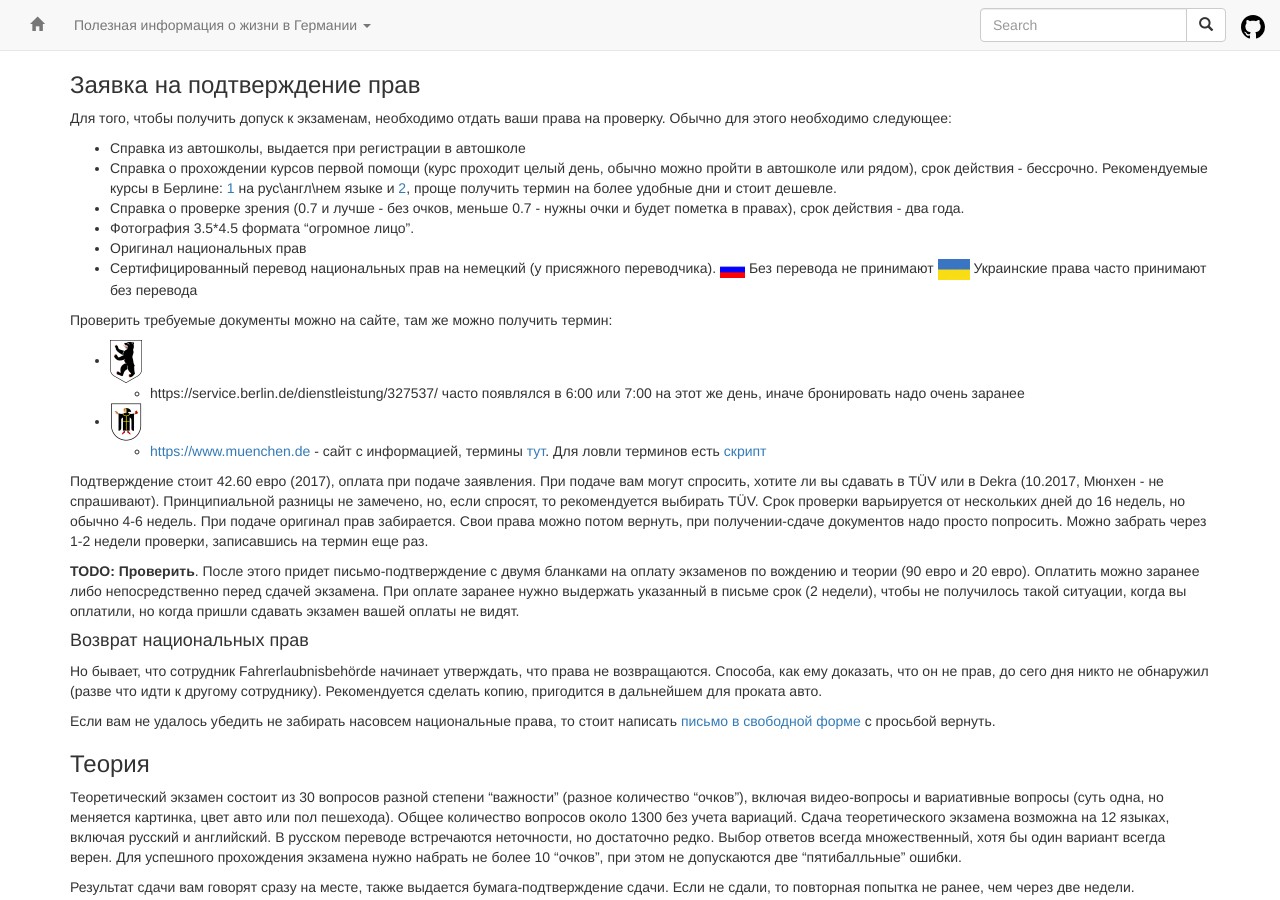
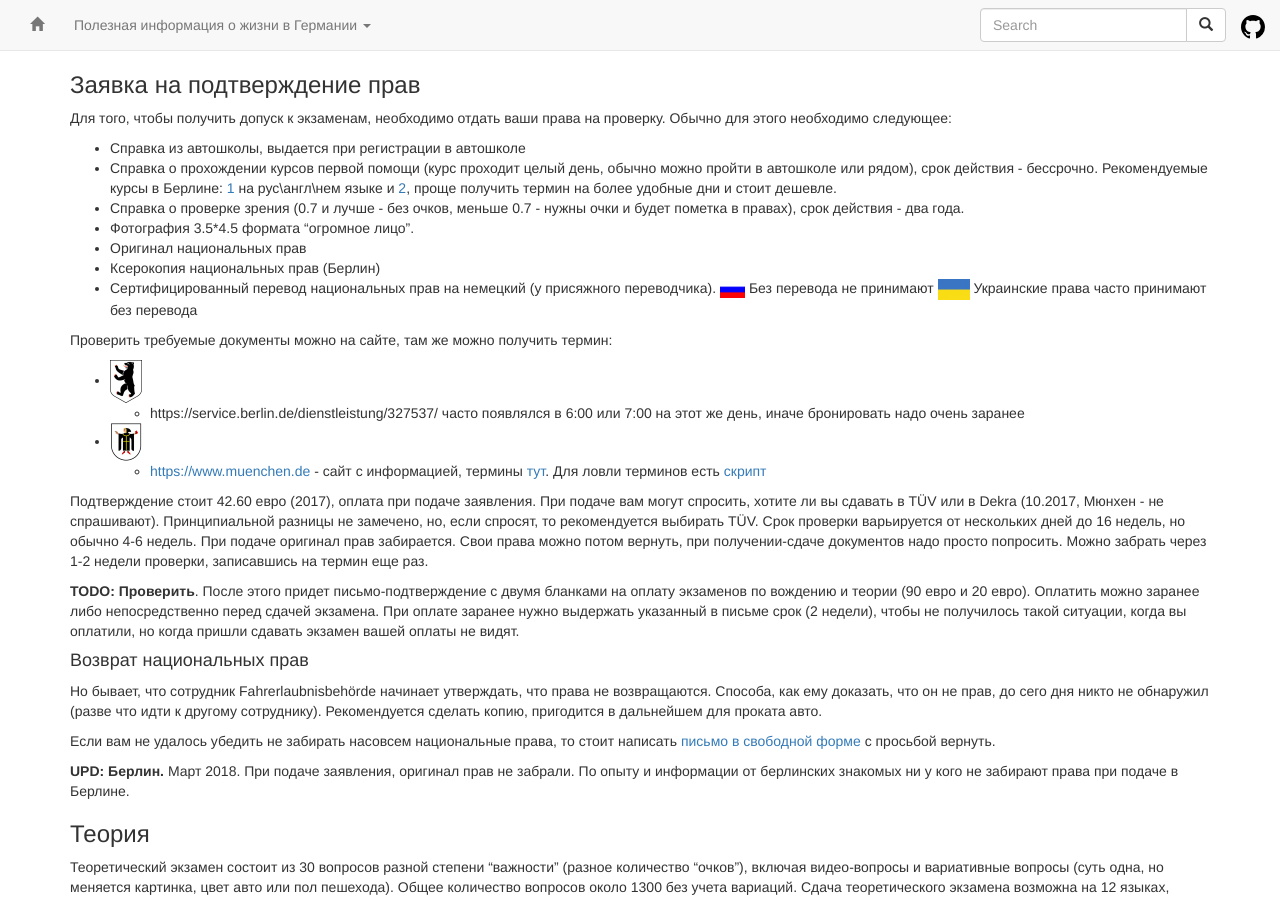
Before and after one commit to ru-de/faq, a Jekyll site: the page built from pages/Авто.md, in a window 1280 px wide and 900 px high, scrolled down 1094 px. Built offline with Jekyll 4.4.1, drawn with Linux system fonts in a browser that asks for light colours; nearby versions of some CDN libraries.

Commit message:
Travis #683: sync github pages

```diff
--- a/pages/Авто.md
+++ b/pages/Авто.md
@@ -52,6 +52,7 @@ A: В зависимости от страны, скорее всего ваши
 - Справка о проверке зрения (0.7 и лучше - без очков, меньше 0.7 - нужны очки и будет пометка в правах), срок действия - два года.
 - Фотография 3.5*4.5 формата "огромное лицо".
 - Оригинал национальных прав
+- Ксерокопия национальных прав (Берлин)
 - Сертифицированный перевод национальных прав на немецкий (у присяжного переводчика). ![](files/ru.gif) Без перевода не принимают ![](files/ua.gif)  Украинские права часто принимают без перевода
 
 Проверить требуемые документы можно на сайте, там же можно получить термин:
@@ -70,6 +71,7 @@ A: В зависимости от страны, скорее всего ваши
 
 Если вам не удалось убедить не забирать насовсем национальные права, то стоит написать [письмо в свободной форме](https://github.com/ru-de/faq/blob/master/files/DrivingLicenseReturnTemplate.md) с просьбой вернуть.
 
+**UPD: Берлин.** Март 2018. При подаче заявления, оригинал прав не забрали. По опыту и информации от берлинских знакомых ни у кого не забирают права при подаче в Берлине.
 
 ### Теория
 
```
Also changed, not shown: index.md (+1 -0 lines).
